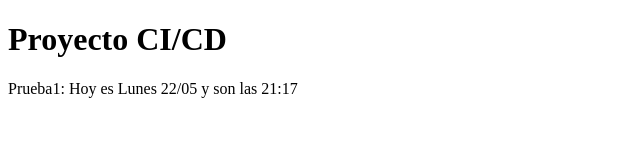
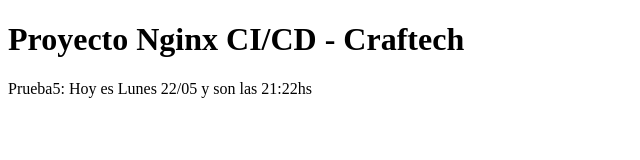
Before and after one commit to emapradomacat/Nginx-CI-CD, a plain HTML site: page index.html in a window 1280 px wide. Shown: the whole page, without its empty margins (0-640 px from the left). Drawn offline with Linux system fonts and the light colour scheme.

Commit message:
Actualizo index-html 21:22hs

```diff
--- a/index.html
+++ b/index.html
@@ -4,7 +4,7 @@
     <title>Craftech</title>
 </head>
 <body>
-    <h1>Proyecto CI/CD</h1>
-    <p>Prueba1: Hoy es Lunes 22/05 y son las 21:17 </p>
+    <h1>Proyecto Nginx CI/CD - Craftech</h1>
+    <p>Prueba5: Hoy es Lunes 22/05 y son las 21:22hs </p>
 </body>
 </html>
```
